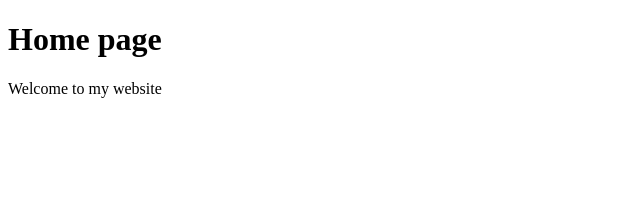
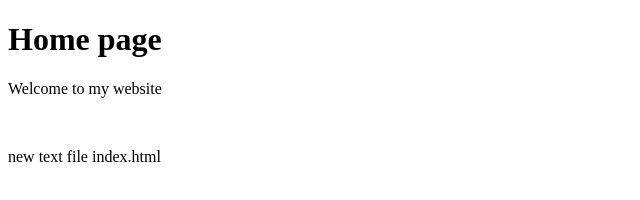
Before and after one commit to Doom8888/test, a plain HTML site: page index.html in a window 1280 px wide. Shown: the whole page, without its empty margins (0-640 px from the left). Drawn offline with Linux system fonts and the light colour scheme.

Commit message:
update index.html file

```diff
--- a/index.html
+++ b/index.html
@@ -7,6 +7,7 @@
 </head>
 <body>
     <h1>Home page</h1>
-    <p>Welcome to my website</p>
+    <p>Welcome to my website</p><br>
+    <p>new text file index.html</p>
 </body>
 </html>
```
